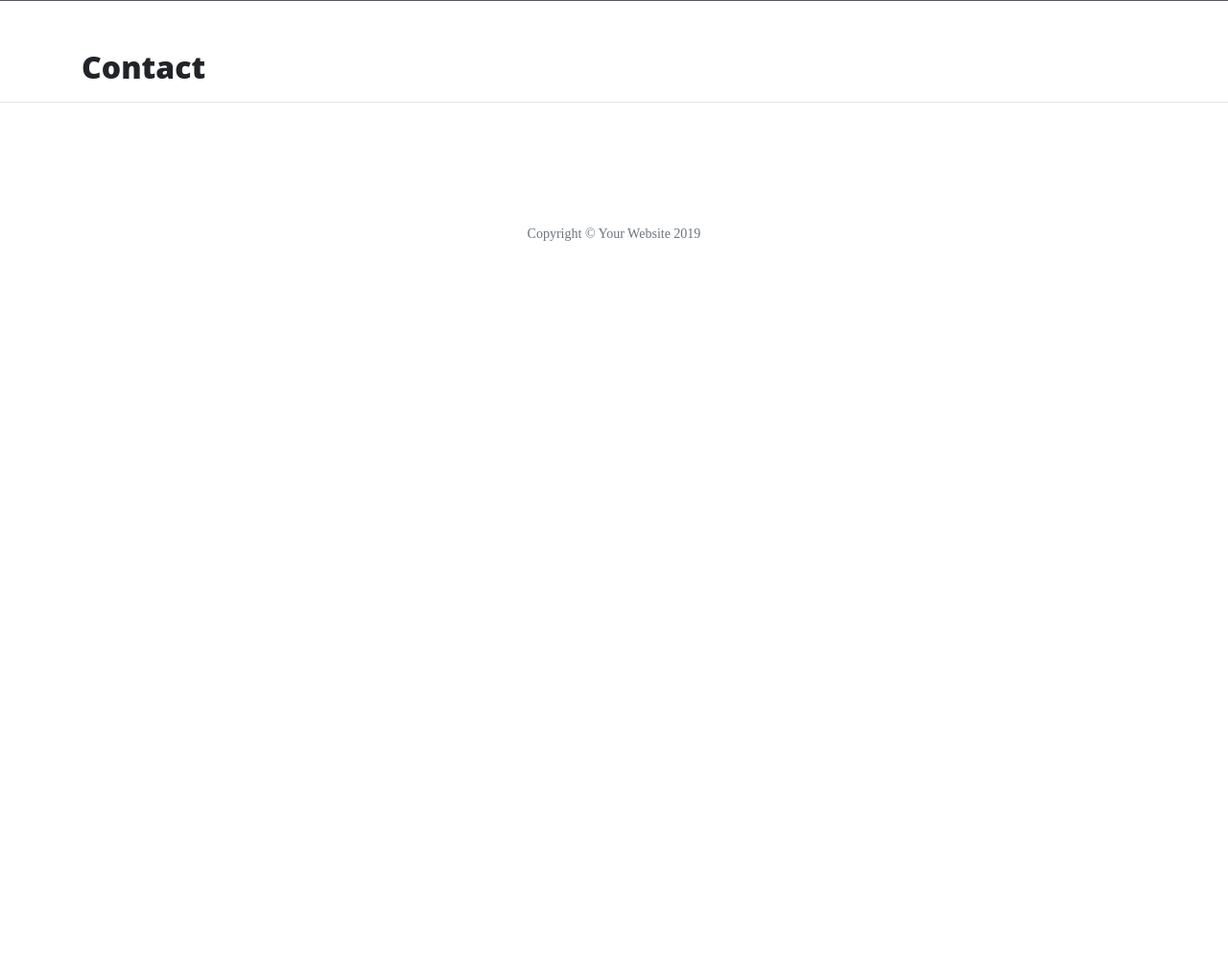
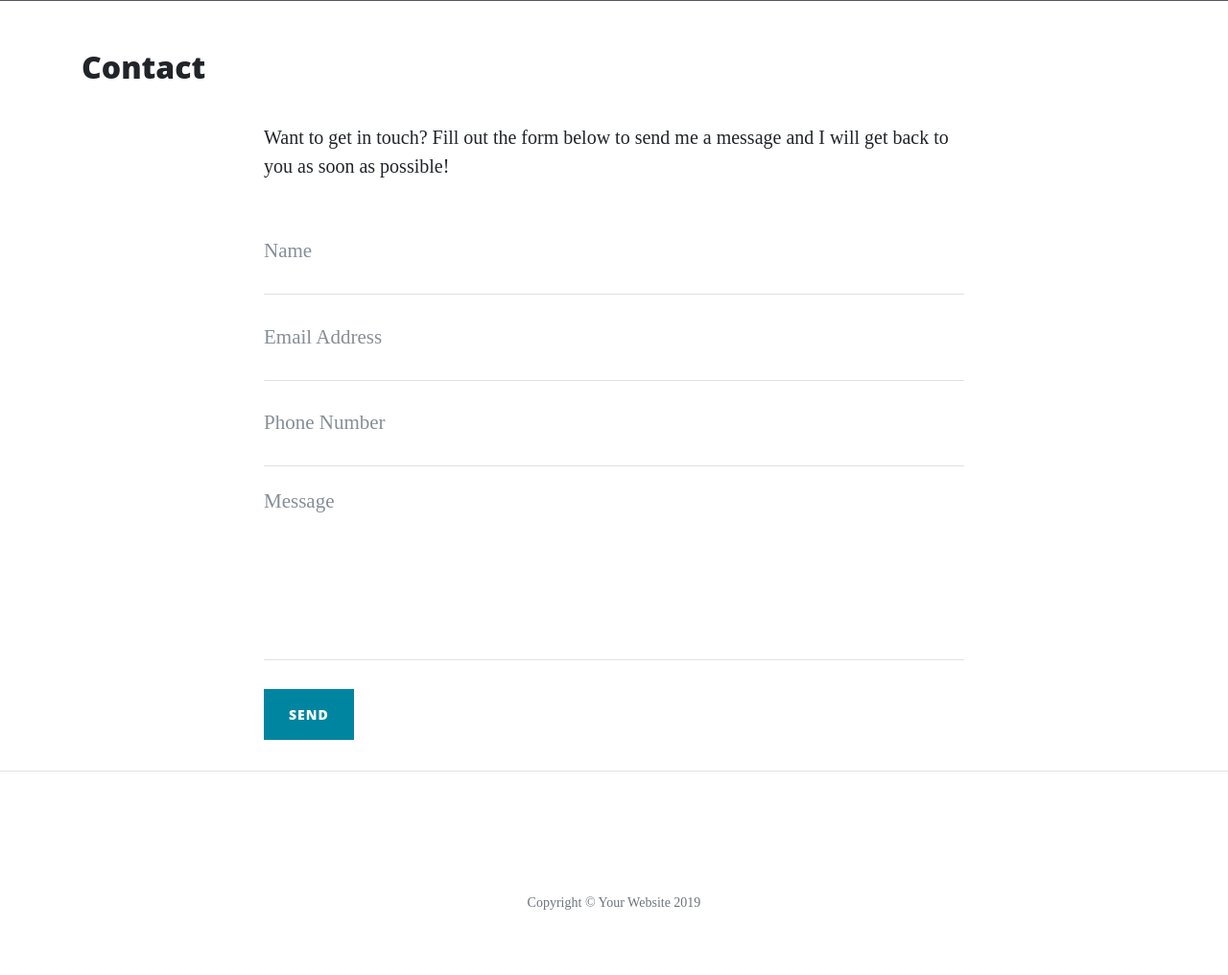
Before and after one commit to cronugs/thorinandco, a Flask app: page /contact in a window 1280 px wide. Shown: the part 627-1643 px from the top of the page at 96% size. Before the commit the page ends 878 px from the top, so only its background shows below. Run offline with Flask 2, Linux system fonts and the light colour scheme; some libraries are stand-ins or nearby versions.

Commit message:
added a contact form and flask flash message for a successful submission

```diff
--- a/run.py
+++ b/run.py
@@ -1,8 +1,9 @@
 import os
 import json
-from flask import Flask, render_template
+from flask import Flask, render_template, request, flash
 
 app = Flask(__name__)
+app.secret_key = 'some_secret'
 
 
 @app.route('/')
@@ -27,11 +28,13 @@ def about_member(member_name):
             if obj["url"] == member_name:
                 member = obj
 
-    return render_template("member.html", member=member)
+    return render_template("member.html", member)
 
 
-@app.route('/contact')
+@app.route('/contact', methods=["GET", "POST"])
 def contact():
+    if request.method == "POST":
+        flash("Thanks {}, we have received your message!".format(request.form["name"]))
     return render_template("contact.html", page_title="Contact")
 
 
--- a/templates/contact.html
+++ b/templates/contact.html
@@ -1,5 +1,54 @@
-{% extends 'base.html' %}
-{% block content %}
+{% extends 'base.html' %} {% block content %}
 <h2>{{ page_title }}</h2>
 
+<div class="row">
+    <div class="col-lg-8 col-md-10 mx-auto">
+        {% with messages = get_flashed_messages() %}
+        {% if messages %}
+        <ul class="flashes">
+            {% for message in messages %}
+            <li>{{ message }}</li>
+            {% endfor %}
+        </ul>
+        {% endif %}
+        {% endwith %}
+        <p>Want to get in touch? Fill out the form below to send me a message and I will get back to you as soon as possible!</p>
+
+        <form method="POST" name="sentMessage" id="contactForm">
+            <div class="control-group">
+                <div class="form-group floating-label-form-group controls">
+                    <label>Name</label>
+                    <input type="text" class="form-control" placeholder="Name" name="name" id="name" required data-validation-required-message="Please enter your name.">
+                    <p class="help-block text-danger"></p>
+                </div>
+            </div>
+            <div class="control-group">
+                <div class="form-group floating-label-form-group controls">
+                    <label>Email Address</label>
+                    <input type="email" class="form-control" placeholder="Email Address" name="email" id="email" required data-validation-required-message="Please enter your email address.">
+                    <p class="help-block text-danger"></p>
+                </div>
+            </div>
+            <div class="control-group">
+                <div class="form-group col-xs-12 floating-label-form-group controls">
+                    <label>Phone Number</label>
+                    <input type="tel" class="form-control" placeholder="Phone Number" name="number" id="phone" required data-validation-required-message="Please enter your phone number.">
+                    <p class="help-block text-danger"></p>
+                </div>
+            </div>
+            <div class="control-group">
+                <div class="form-group floating-label-form-group controls">
+                    <label>Message</label>
+                    <textarea rows="5" class="form-control" placeholder="Message" name="message" id="message" required data-validation-required-message="Please enter a message."></textarea>
+                    <p class="help-block text-danger"></p>
+                </div>
+            </div>
+            <br>
+            <div id="success"></div>
+            <div class="form-group">
+                <button type="submit" class="btn btn-primary" id="sendMessageButton">Send</button>
+            </div>
+        </form>
+    </div>
+</div>
 {% endblock %}
```
